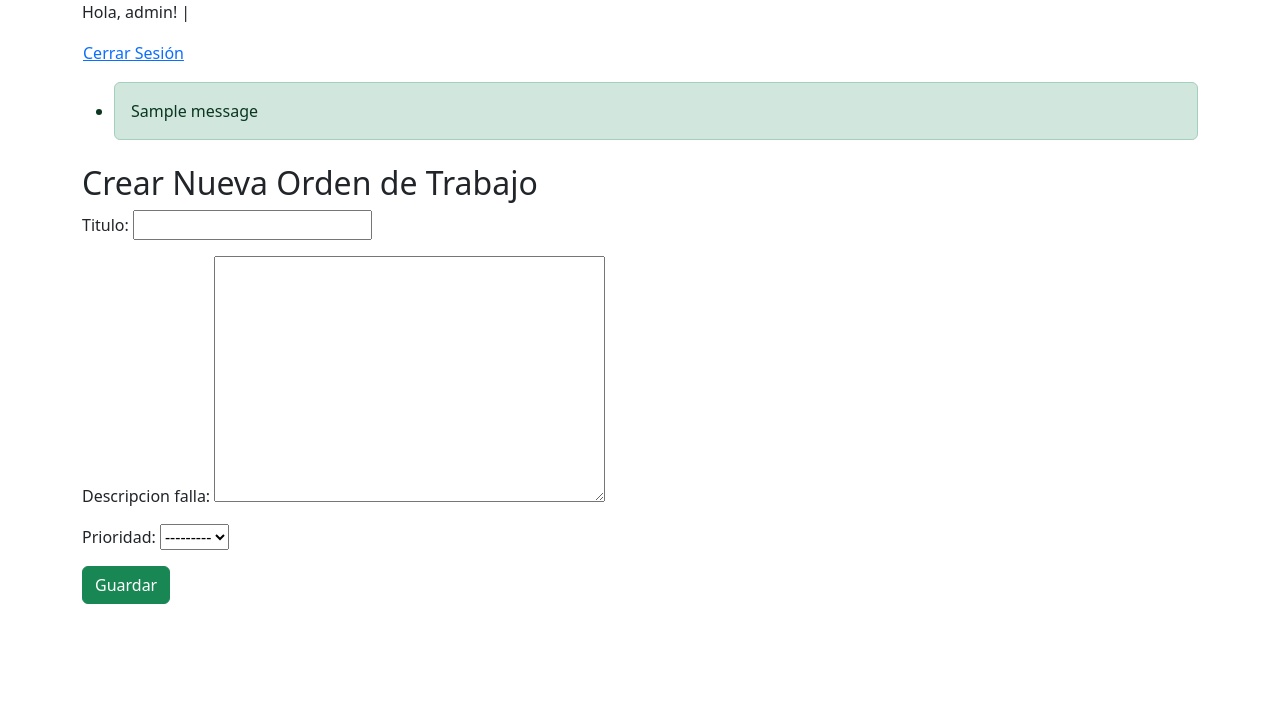
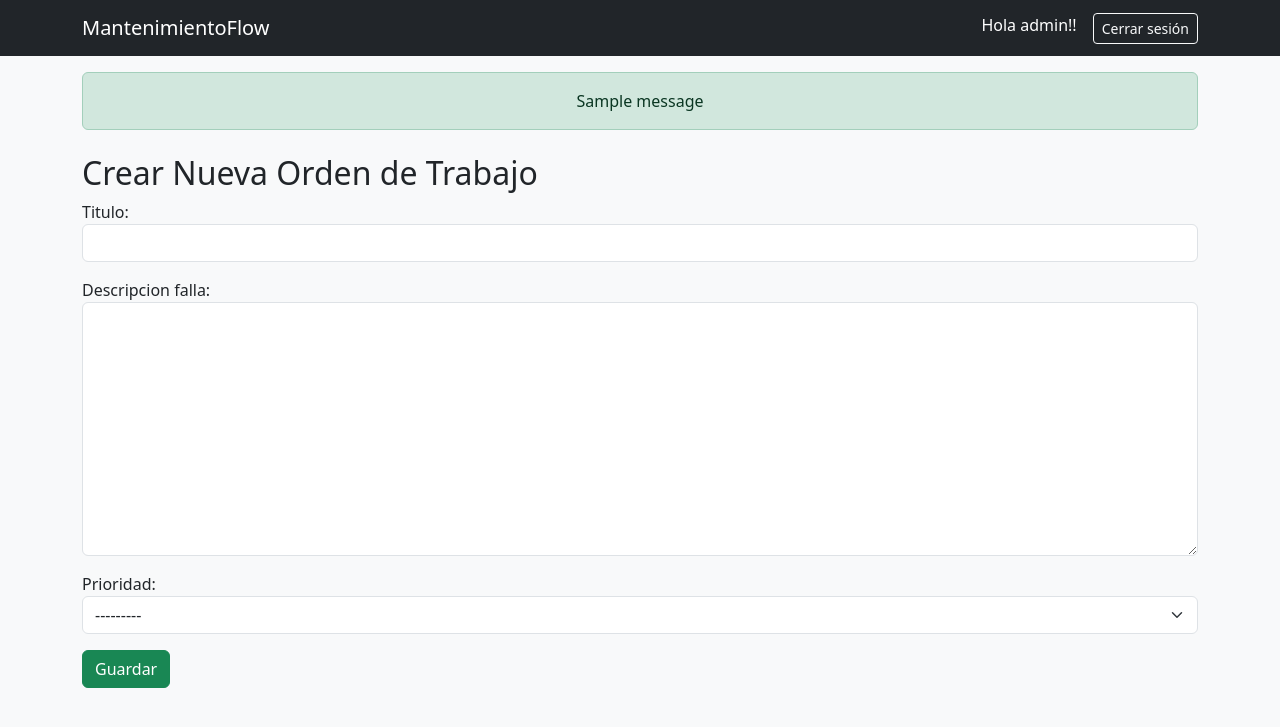
Before and after one commit to alisho0/mantenimientoflow, a Django app: page /nueva/ in a window 1280 px wide. Shown: the top 727 px of the page. Run offline with Django 5.2, Linux system fonts and the light colour scheme; a user stored in the database is signed in; one stand-in notice (Sample message) is shown.

Commit message:
use bootstrap, hice los templantes y mensajes dinamicos.

```diff
--- a/mantenimiento/forms.py
+++ b/mantenimiento/forms.py
@@ -8,6 +8,11 @@ class OrdenDeTrabajoForm(forms.ModelForm):
     class Meta:
         model = OrdenDeTrabajo
         fields = ['titulo', 'descripcion_falla', 'prioridad']
+        widgets = {
+            'titulo': forms.TextInput(attrs={'class': 'form-control'}),
+            'descripcion_falla': forms.Textarea(attrs={'class': 'form-control'}),
+            'prioridad': forms.Select(attrs={'class': 'form-select'}),
+        }
 
     def clean_descripcion_falla(self):
         desc = self.cleaned_data['descripcion_falla']
@@ -27,6 +32,11 @@ class ConsumoSuministroForm(forms.ModelForm):
     class Meta:
         model = ConsumoSuministro
         fields = ['orden_de_trabajo', 'suministro', 'cantidad_usada']
+        widgets = {
+            'orden_de_trabajo': forms.Select(attrs={'class': 'form-select'}),
+            'suministro': forms.Select(attrs={'class': 'form-select'}),
+            'cantidad_usada': forms.NumberInput(attrs={'class': 'form-control'}),
+        }
 
     def __init__(self, *args, user=None, **kwargs):
         super().__init__(*args, **kwargs)
@@ -59,6 +69,11 @@ class AsignacionYEstadoForm(forms.ModelForm):
     class Meta:
         model = OrdenDeTrabajo
         fields = ['operario_asignado', 'estado', 'fecha_cierre_real']
+        widgets = {
+            'operario_asignado': forms.Select(attrs={'class': 'form-select'}),
+            'estado': forms.Select(attrs={'class': 'form-select'}),
+            'fecha_cierre_real': forms.DateInput(attrs={'class': 'form-control', 'type': 'date'}),
+        }
 
     def __init__(self, *args, **kwargs):
         super().__init__(*args, **kwargs)
--- a/mantenimiento/templates/base.html
+++ b/mantenimiento/templates/base.html
@@ -2,33 +2,44 @@
 <html lang="es">
 <head>
   <meta charset="UTF-8">
-  <title>MantenimientoFlow</title>
+  <title>{% block title %}MantenimientoFlow{% endblock %}</title>
   <link href="https://cdn.jsdelivr.net/npm/bootstrap@5.3.3/dist/css/bootstrap.min.css" rel="stylesheet">
+  {% load static %}
 </head>
-<body class="container">
 
+<body class="bg-light">
+
+  <!--navbar -->
+  <nav class="navbar navbar-expand-lg navbar-dark bg-dark">
+    <div class="container">
+      <a class="navbar-brand" href="{% url 'orden_list' %}"> MantenimientoFlow</a>
+      <div class="d-flex">
         {% if user.is_authenticated %}
-    <p>
-      Hola, {{ user.username }}! |
-      <form action="{% url 'logout' %}" method="post" style="display: inline;">
+          <span class="text-white me-3">Hola {{ user.username }}!!</span>
+          <form action="{% url 'logout' %}" method="post" class="d-inline">
             {% csrf_token %}
-        <button type="submit" class="btn btn-link p-0 m-0 align-baseline">Cerrar Sesión</button>
+            <button type="submit" class="btn btn-outline-light btn-sm">Cerrar sesión</button>
           </form>
-    </p>
+        {% else %}
+          <a href="{% url 'login' %}" class="btn btn-outline-light btn-sm">Iniciar sesión</a>
         {% endif %}
+      </div>
+    </div>
+  </nav>
 
+  <!--mensajes -->
+  <div class="container mt-3">
     {% if messages %}
-    <ul class="messages">
       {% for message in messages %}
-        <li class="alert {% if message.tags %}alert-{{ message.tags }}{% else %}alert-info{% endif %}">{{ message }}</li>
+        <div class="alert alert-{{ message.tags }} text-center">{{ message }}</div>
       {% endfor %}
-    </ul>
     {% endif %}
+  </div>
 
-  <div class="mt-4">
-    {% block content %}
-    {% endblock %}
-  </div>
+  <!--contenido dinamico -->
+  <main class="container mt-4 mb-5">
+    {% block content %}{% endblock %}
+  </main>
 
 </body>
 </html>
```
Also changed, not shown: mantenimiento/templates/orden_list.html (+52 -19 lines), db.sqlite3. Lines whose indentation alone changed are shown as unchanged.
